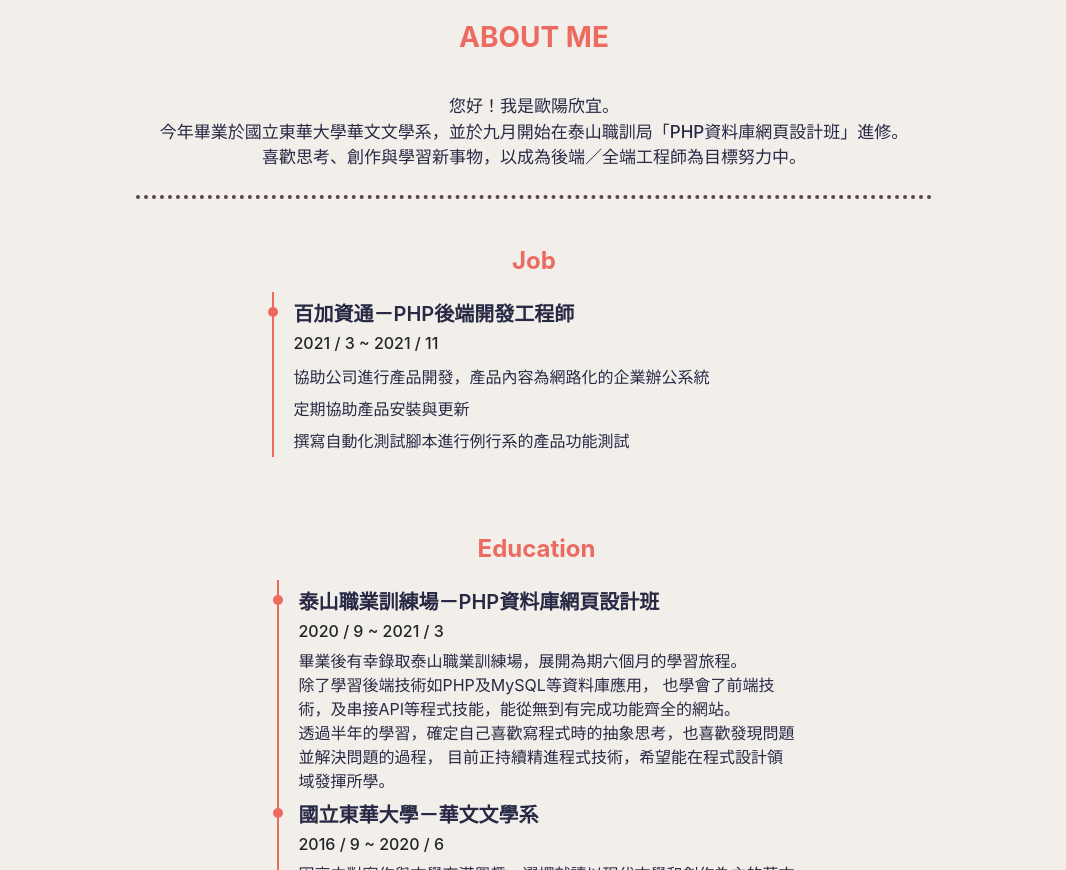
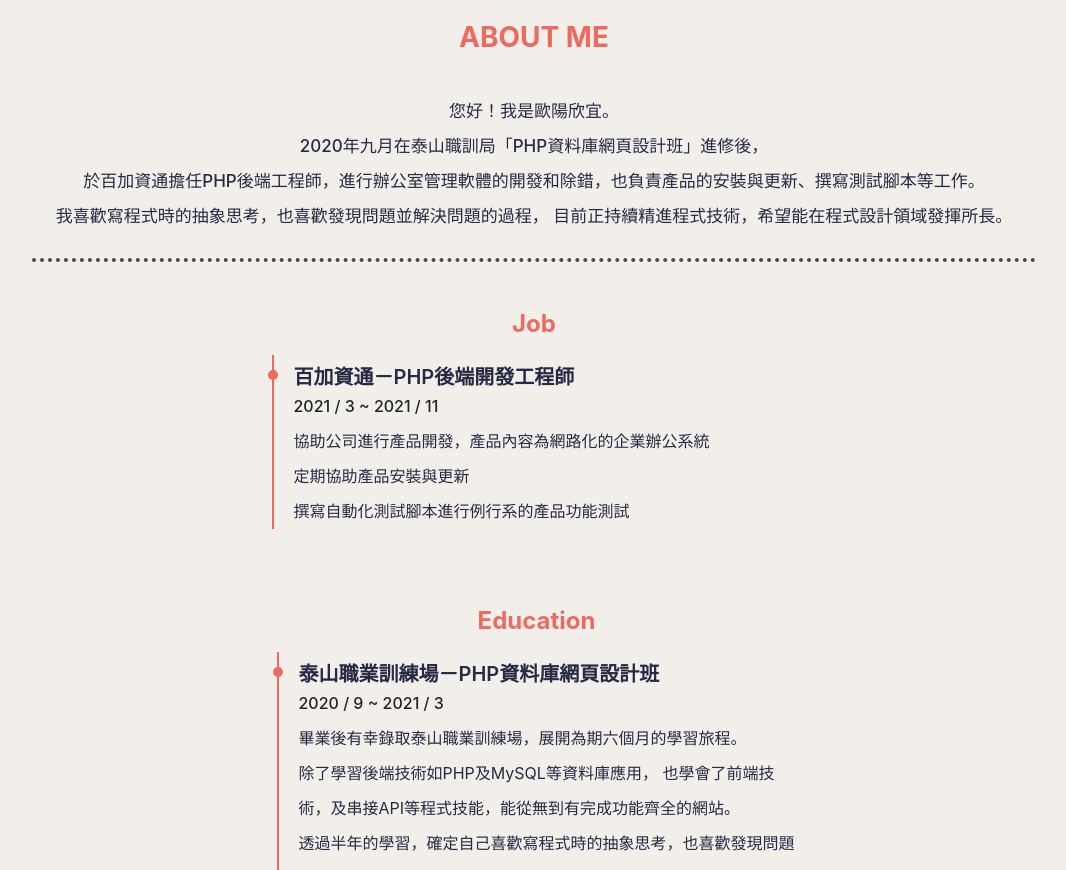
Before and after one commit to abc90377/Resume, a plain HTML site: page index.html in a window 1280 px wide. Shown: the part 1099-1969 px from the top of the page, without its empty margins (106-1172 px from the left). Drawn offline with nearby package versions, Linux system fonts and the light colour scheme.

Commit message:
修改自介內容

```diff
--- a/index.html
+++ b/index.html
@@ -82,8 +82,12 @@
                 <span class="AMtxt mx-auto p-4 mb-5 text-center" style="font-size: 17px;">
 
                     您好！我是歐陽欣宜。<br>
-                    今年畢業於國立東華大學華文文學系，並於九月開始在泰山職訓局「PHP資料庫網頁設計班」進修。<br>
-                    喜歡思考、創作與學習新事物，以成為後端／全端工程師為目標努力中。
+
+                    2020年九月在泰山職訓局「PHP資料庫網頁設計班」進修後，<br>
+
+                    於百加資通擔任PHP後端工程師，進行辦公室管理軟體的開發和除錯，也負責產品的安裝與更新、撰寫測試腳本等工作。<br>
+
+                    我喜歡寫程式時的抽象思考，也喜歡發現問題並解決問題的過程， 目前正持續精進程式技術，希望能在程式設計領域發揮所長。
 
                 </span>
 
--- a/style.css
+++ b/style.css
@@ -1,6 +1,7 @@
 body {
     margin: 0;
     background-color: #F2EFEA;
+    line-height:35px;
 }
 
 .banner {
@@ -119,7 +120,6 @@ h4 {
     padding-bottom: 50px;
     border-bottom: dotted #584544 4px;
     font-weight: 500;
-
 }
 
 .aboutMe {
```
